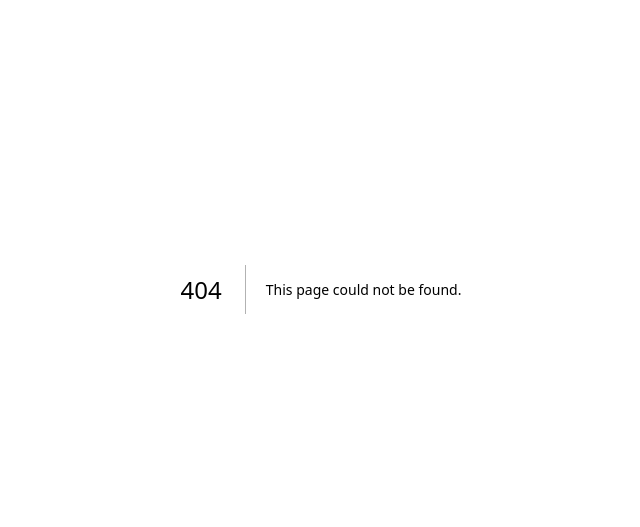
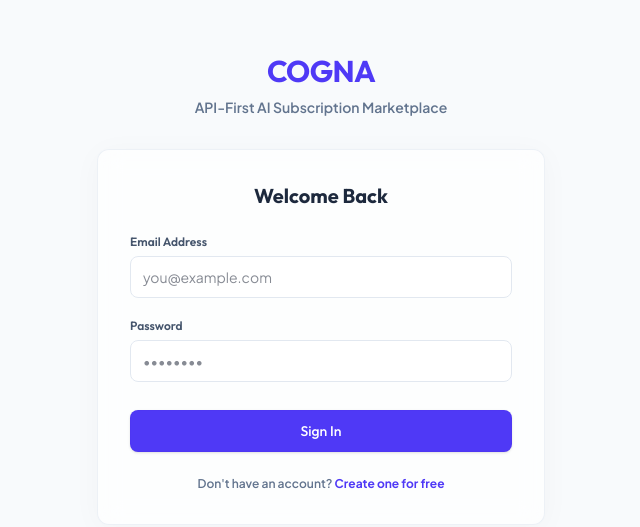
Before and after one commit to abdoulaahmad/cogna, a Next.js app in the folder cogna-frontend/: page /login in a window 1280 px wide. Before the commit this address had no page. Shown: the part 111-638 px from the top of the page, without its empty margins (319-959 px from the left). Built offline with nearby package versions, Linux system fonts and the light colour scheme; no server answers.

Commit message:
feat: build Login page and connect to auth store with validation

```diff
--- /dev/null
+++ b/cogna-frontend/src/app/(public)/login/page.tsx
@@ -0,0 +1,140 @@
+'use client';
+
+import React, { useState } from 'react';
+import Link from 'next/link';
+import { useRouter } from 'next/navigation';
+import { api } from '@/lib/api';
+import { useAuthStore } from '@/stores/auth';
+import { Input } from '@/components/ui/input';
+import { Button } from '@/components/ui/button';
+import { GlassCard } from '@/components/ui/glass-card';
+
+export default function LoginPage() {
+  const router = useRouter();
+  const setAuth = useAuthStore((state) => state.setAuth);
+
+  const [email, setEmail] = useState('');
+  const [password, setPassword] = useState('');
+  const [isLoading, setIsLoading] = useState(false);
+  const [formError, setFormError] = useState<string | null>(null);
+  const [fieldErrors, setFieldErrors] = useState<Record<string, string>>({});
+
+  const handleSubmit = async (e: React.FormEvent) => {
+    e.preventDefault();
+    setIsLoading(true);
+    setFormError(null);
+    setFieldErrors({});
+
+    // Basic client validation
+    if (!email || !password) {
+      setFormError('Please fill in all fields.');
+      setIsLoading(false);
+      return;
+    }
+
+    try {
+      const response = await api.post('/auth/login', { email, password });
+
+      if (response.data.success) {
+        // Save auth state (Zustand persists it to localStorage)
+        setAuth(response.data.data);
+
+        // Redirect based on user role
+        const userRole = response.data.data.user.role;
+        if (userRole === 'ADMIN') {
+          router.push('/admin/products');
+        } else if (userRole === 'DEVELOPER') {
+          router.push('/keys');
+        } else {
+          router.push('/orders');
+        }
+      } else {
+        setFormError(response.data.message || 'Login failed');
+      }
+    } catch (error: any) {
+      const resData = error.response?.data;
+      if (resData?.errors) {
+        // Zod validation errors
+        const mappedErrors: Record<string, string> = {};
+        resData.errors.forEach((err: { field: string; message: string }) => {
+          mappedErrors[err.field] = err.message;
+        });
+        setFieldErrors(mappedErrors);
+        setFormError('Please check your inputs.');
+      } else {
+        setFormError(resData?.message || 'Invalid credentials or server error.');
+      }
+    } finally {
+      setIsLoading(false);
+    }
+  };
+
+  return (
+    <div className="flex min-h-screen items-center justify-center bg-slate-50 px-4 py-12 sm:px-6 lg:px-8">
+      <div className="w-full max-w-md">
+        <div className="mb-8 text-center">
+          <Link href="/" className="text-3xl font-display font-bold tracking-tight text-indigo-600">
+            COGNA
+          </Link>
+          <p className="mt-2 text-sm font-semibold text-slate-500">
+            API-First AI Subscription Marketplace
+          </p>
+        </div>
+
+        <GlassCard className="p-8">
+          <h2 className="mb-6 text-center text-xl font-display font-bold text-slate-800">
+            Welcome Back
+          </h2>
+
+          {formError ? (
+            <div className="mb-4 rounded-lg bg-rose-50 p-3 text-xs font-semibold text-rose-500 border border-rose-100">
+              {formError}
+            </div>
+          ) : null}
+
+          <form onSubmit={handleSubmit} className="space-y-5">
+            <Input
+              label="Email Address"
+              type="email"
+              placeholder="you@example.com"
+              value={email}
+              onChange={(e) => setEmail(e.target.value)}
+              error={fieldErrors.email}
+              autoComplete="email"
+              required
+            />
+
+            <Input
+              label="Password"
+              type="password"
+              placeholder="••••••••"
+              value={password}
+              onChange={(e) => setPassword(e.target.value)}
+              error={fieldErrors.password}
+              autoComplete="current-password"
+              required
+            />
+
+            <Button
+              type="submit"
+              className="w-full mt-2"
+              isLoading={isLoading}
+            >
+              Sign In
+            </Button>
+          </form>
+
+          <div className="mt-6 text-center text-xs text-slate-500 font-semibold">
+            Don't have an account?{' '}
+            <Link
+              href="/register"
+              className="text-indigo-600 hover:text-indigo-700 font-bold transition"
+            >
+              Create one for free
+            </Link>
+          </div>
+        </GlassCard>
+      </div>
+    </div>
+  );
+}
```
